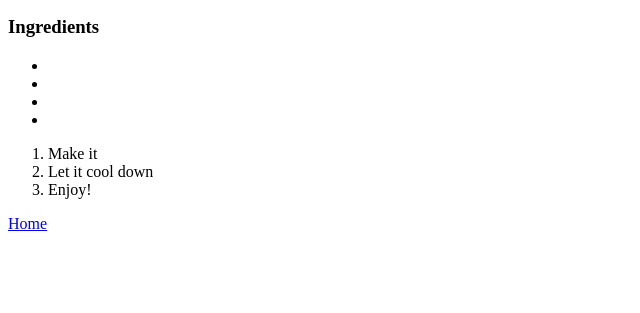
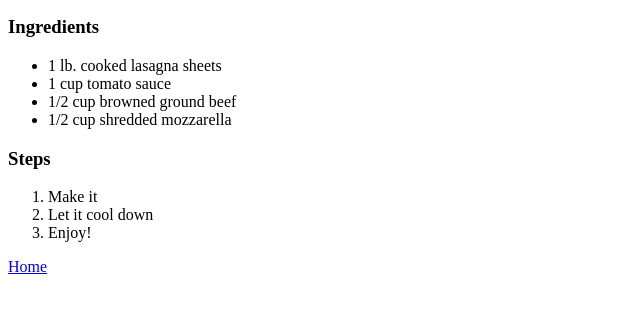
Before and after one commit to spaceyourface/odin-recipes, a plain HTML site: page recipes/lasagna.html in a window 1280 px wide. Shown: the part 369-682 px from the top of the page, without its empty margins (0-640 px from the left). Drawn offline with Linux system fonts and the light colour scheme.

Commit message:
Final edits made to recipe pages
changed headings to match project requirements and completed unfinished recipes

```diff
--- a/recipes/lasagna.html
+++ b/recipes/lasagna.html
@@ -11,11 +11,12 @@
 
         <h3>Ingredients</h3>
         <ul>
-            <li></li>
-            <li></li>
-            <li></li>
-            <li></li>
+            <li>1 lb. cooked lasagna sheets</li>
+            <li>1 cup tomato sauce</li>
+            <li>1/2 cup browned ground beef</li>
+            <li>1/2 cup shredded mozzarella</li>
         </ul>
+        <h3>Steps</h3>
         <ol>
             <li>Make it</li>
             <li>Let it cool down</li>
```
Also changed, not shown: index.html (+3 -3 lines), recipes/alfredo.html (+5 -4 lines), recipes/eggplantparm.html (+1 -1 lines).
